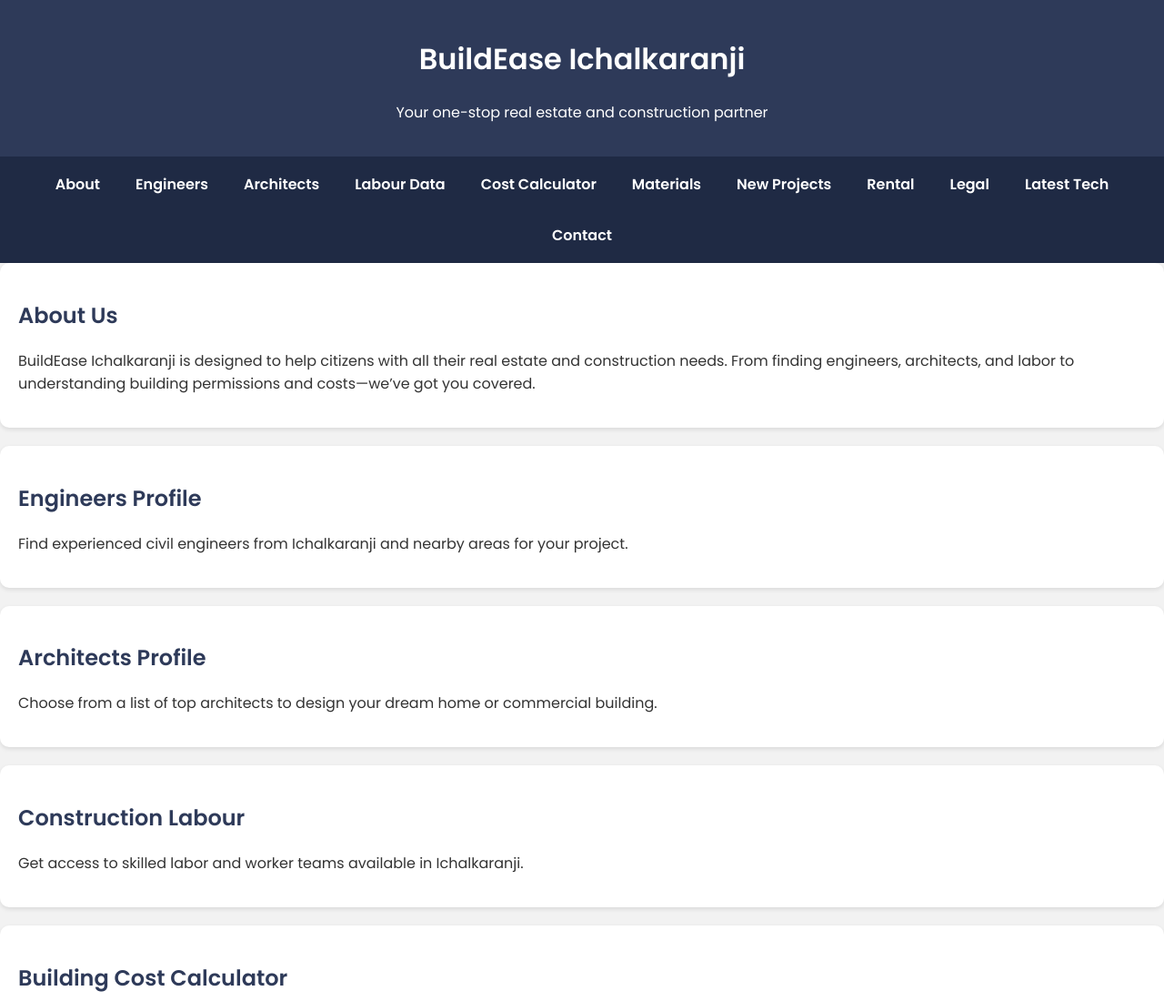
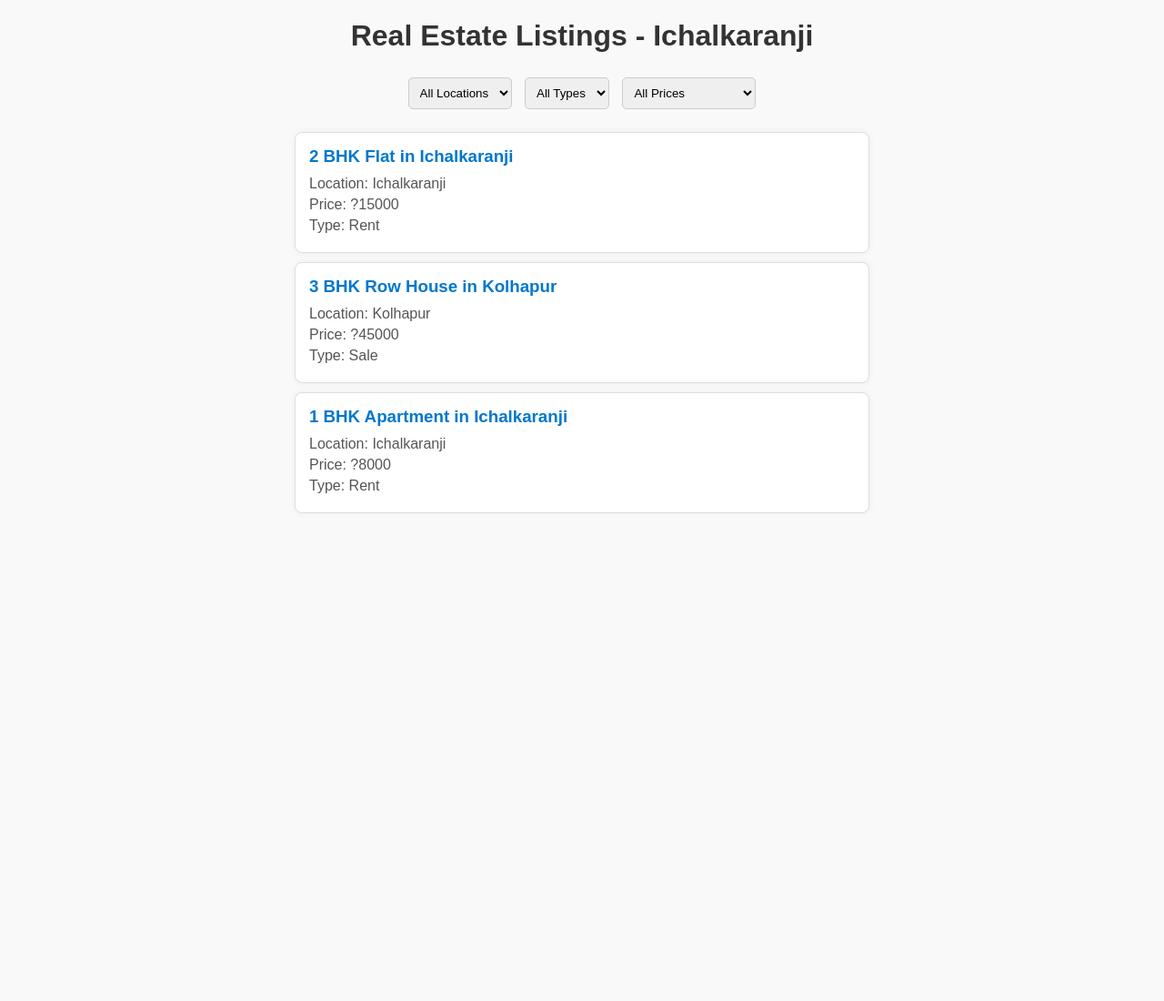
Before and after one commit to ycptpo/real-estate-site-2, a plain HTML site: page index.html in a window 1280 px wide. Shown: the top 1100 px of the page at 91% size. After the commit the page ends 800 px from the top, so only its background shows below. Drawn offline with Linux system fonts and the light colour scheme.

Commit message:
Add files via upload

```diff
--- a/index.html
+++ b/index.html
@@ -1,165 +1,153 @@
-<!DOCTYPE html>
-<html lang="en" >
-<head>
-  <meta charset="UTF-8">
-  <title>Untitled</title>
-
-
-</head>
-<body>
-<!-- partial:index.partial.html -->
 <!DOCTYPE html>
 <html lang="en">
 <head>
   <meta charset="UTF-8" />
-  <meta name="viewport" content="width=device-width, initial-scale=1.0" />
-  <title>BuildEase Ichalkaranji</title>
-  <link href="https://fonts.googleapis.com/css2?family=Poppins:wght@400;600&display=swap" rel="stylesheet">
+  <meta name="viewport" content="width=device-width, initial-scale=1.0"/>
+  <title>Real Estate - Ichalkaranji</title>
   <style>
     body {
-      font-family: 'Poppins', sans-serif;
-      margin: 0;
-      padding: 0;
-      background: #f2f2f2;
+      font-family: Arial, sans-serif;
+      margin: 20px;
+      background-color: #f9f9f9;
+    }
+
+    h1 {
+      text-align: center;
       color: #333;
     }
-    header {
-      background-color: #2e3a59;
-      padding: 20px;
-      color: #fff;
+
+    .filters {
       text-align: center;
-    }
-    nav {
-      background: #1f2a44;
-      padding: 10px;
-      display: flex;
-      flex-wrap: wrap;
-      justify-content: center;
-      gap: 15px;
-    }
-    nav a {
-      color: white;
-      text-decoration: none;
-      font-weight: 600;
-      padding: 8px 12px;
-      border-radius: 5px;
-      transition: background 0.3s;
-    }
-    nav a:hover {
-      background: #33476b;
-    }
-    section {
-      padding: 40px 20px;
-    }
-    h2 {
-      color: #2e3a59;
-    }
-    footer {
-      background: #2e3a59;
-      color: #fff;
-      text-align: center;
-      padding: 15px;
-    }
-    .section-card {
-      background: white;
-      padding: 20px;
       margin-bottom: 20px;
-      border-radius: 10px;
-      box-shadow: 0 2px 5px rgba(0,0,0,0.1);
     }
 
-    @media (max-width: 768px) {
-      nav {
-        flex-direction: column;
-        align-items: center;
-      }
-      section {
-        padding: 20px 15px;
-      }
+    .filters select {
+      margin: 5px;
+      padding: 8px;
+      border-radius: 5px;
+      border: 1px solid #ccc;
+    }
+
+    .property-card {
+      background-color: #fff;
+      border: 1px solid #ddd;
+      padding: 15px;
+      margin: 10px auto;
+      border-radius: 8px;
+      box-shadow: 0 0 8px rgba(0,0,0,0.05);
+      max-width: 600px;
+    }
+
+    .property-card h3 {
+      margin: 0 0 10px;
+      color: #0077cc;
+    }
+
+    .property-card p {
+      margin: 5px 0;
+      color: #555;
     }
   </style>
 </head>
 <body>
-  <header>
-    <h1>BuildEase Ichalkaranji</h1>
-    <p>Your one-stop real estate and construction partner</p>
-  </header>
 
-  <nav>
-    <a href="#about">About</a>
-    <a href="#engineers">Engineers</a>
-    <a href="#architects">Architects</a>
-    <a href="#labour">Labour Data</a>
-    <a href="#calculator">Cost Calculator</a>
-    <a href="#material">Materials</a>
-    <a href="#projects">New Projects</a>
-    <a href="#rental">Rental</a>
-    <a href="#legal">Legal</a>
-    <a href="#tech">Latest Tech</a>
-    <a href="#contact">Contact</a>
-  </nav>
+  <h1>Real Estate Listings - Ichalkaranji</h1>
 
-  <section id="about" class="section-card">
-    <h2>About Us</h2>
-    <p>BuildEase Ichalkaranji is designed to help citizens with all their real estate and construction needs. From finding engineers, architects, and labor to understanding building permissions and costs—we’ve got you covered.</p>
-  </section>
+  <div class="filters">
+    <select id="locationFilter">
+      <option value="">All Locations</option>
+      <option value="Ichalkaranji">Ichalkaranji</option>
+      <option value="Kolhapur">Kolhapur</option>
+    </select>
 
-  <section id="engineers" class="section-card">
-    <h2>Engineers Profile</h2>
-    <p>Find experienced civil engineers from Ichalkaranji and nearby areas for your project.</p>
-  </section>
+    <select id="typeFilter">
+      <option value="">All Types</option>
+      <option value="Rent">Rent</option>
+      <option value="Sale">Sale</option>
+    </select>
 
-  <section id="architects" class="section-card">
-    <h2>Architects Profile</h2>
-    <p>Choose from a list of top architects to design your dream home or commercial building.</p>
-  </section>
+    <select id="priceFilter">
+      <option value="">All Prices</option>
+      <option value="0-10000">Below ?10,000</option>
+      <option value="10000-20000">?10,000 - ?20,000</option>
+      <option value="20000-50000">?20,000 - ?50,000</option>
+      <option value="50000-100000">Above ?50,000</option>
+    </select>
+  </div>
 
-  <section id="labour" class="section-card">
-    <h2>Construction Labour</h2>
-    <p>Get access to skilled labor and worker teams available in Ichalkaranji.</p>
-  </section>
+  <div id="propertyList"></div>
 
-  <section id="calculator" class="section-card">
-    <h2>Building Cost Calculator</h2>
-    <p>Estimate the cost of construction based on area, material, and labor costs.</p>
-  </section>
+  <script>
+    const properties = [
+      {
+        id: 1,
+        title: "2 BHK Flat in Ichalkaranji",
+        location: "Ichalkaranji",
+        price: 15000,
+        type: "Rent"
+      },
+      {
+        id: 2,
+        title: "3 BHK Row House in Kolhapur",
+        location: "Kolhapur",
+        price: 45000,
+        type: "Sale"
+      },
+      {
+        id: 3,
+        title: "1 BHK Apartment in Ichalkaranji",
+        location: "Ichalkaranji",
+        price: 8000,
+        type: "Rent"
+      }
+    ];
 
-  <section id="material" class="section-card">
-    <h2>Construction Materials</h2>
-    <p>Get contacts of suppliers for cement, bricks, steel, and other essential materials.</p>
-  </section>
+    function displayProperties(list) {
+      const container = document.getElementById("propertyList");
+      container.innerHTML = "";
+      list.forEach(p => {
+        const card = document.createElement("div");
+        card.className = "property-card";
+        card.innerHTML = `
+          <h3>${p.title}</h3>
+          <p>Location: ${p.location}</p>
+          <p>Price: ?${p.price}</p>
+          <p>Type: ${p.type}</p>
+        `;
+        container.appendChild(card);
+      });
+    }
 
-  <section id="projects" class="section-card">
-    <h2>New Projects</h2>
-    <p>Explore new flats, apartments, and plotted developments available for sale.</p>
-  </section>
+    function filterProperties() {
+      const location = document.getElementById("locationFilter").value;
+      const type = document.getElementById("typeFilter").value;
+      const priceRange = document.getElementById("priceFilter").value;
 
-  <section id="rental" class="section-card">
-    <h2>Rental Listings</h2>
-    <p>Find flats, homes, and plots available for rent in and around Ichalkaranji.</p>
-  </section>
+      let filtered = properties;
 
-  <section id="legal" class="section-card">
-    <h2>Legal Advisory</h2>
-    <p>Understand the process of getting building permissions, documents needed, and compliance rules.</p>
-  </section>
+      if (location) {
+        filtered = filtered.filter(p => p.location === location);
+      }
 
-  <section id="tech" class="section-card">
-    <h2>Latest Construction Technologies</h2>
-    <p>Learn about the newest trends, eco-friendly materials, and smart building techniques.</p>
-  </section>
+      if (type) {
+        filtered = filtered.filter(p => p.type === type);
+      }
 
-  <section id="contact" class="section-card">
-    <h2>Contact Us</h2>
-    <p>Email: info@buildeaseichalkaranji.com<br>Phone: +91-9876543210</p>
-  </section>
+      if (priceRange) {
+        const [min, max] = priceRange.split("-").map(Number);
+        filtered = filtered.filter(p => p.price >= min && p.price <= max);
+      }
 
-  <footer>
-    <p>&copy; 2025 BuildEase Ichalkaranji. All rights reserved.</p>
-  </footer>
-</body>
-</html>
-<!-- partial -->
+      displayProperties(filtered);
+    }
+
+    document.getElementById("locationFilter").addEventListener("change", filterProperties);
+    document.getElementById("typeFilter").addEventListener("change", filterProperties);
+    document.getElementById("priceFilter").addEventListener("change", filterProperties);
+
+    // Show all on load
+    displayProperties(properties);
+  </script>
 
 </body>
 </html>
```
